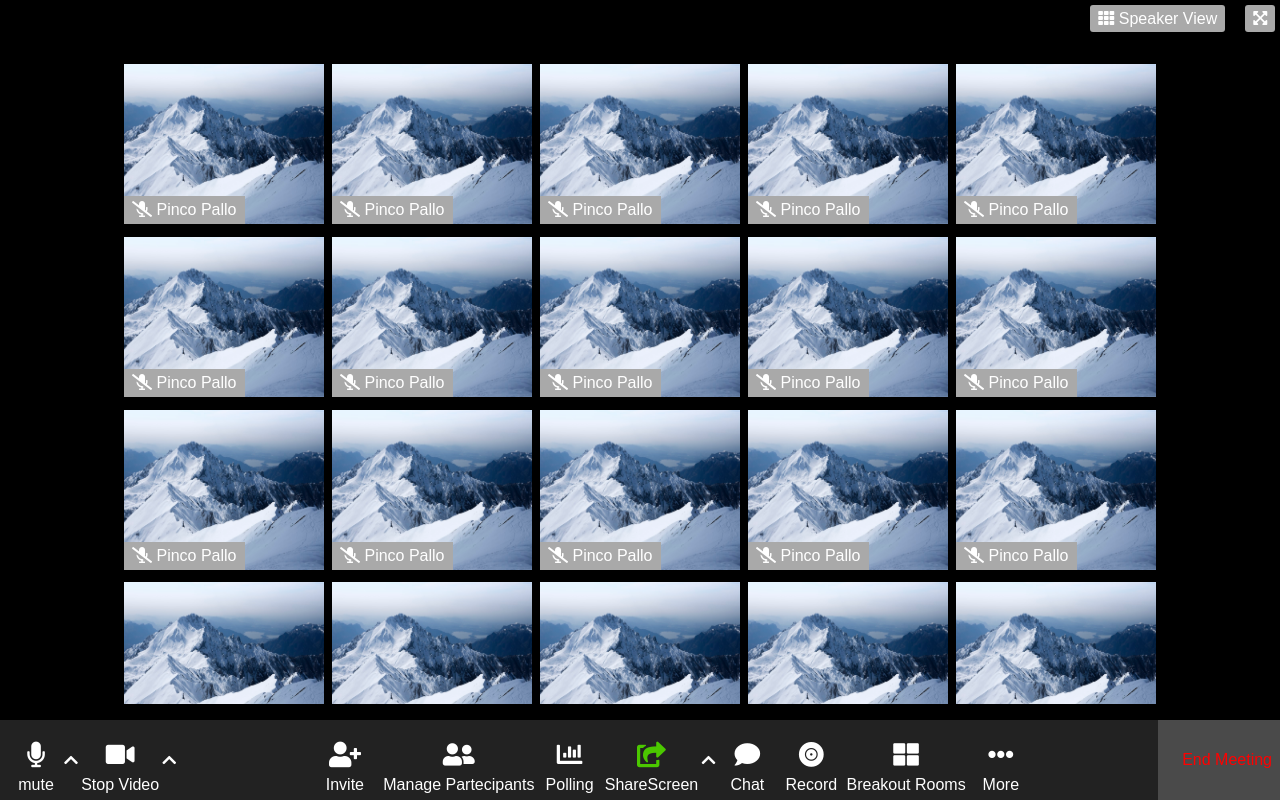
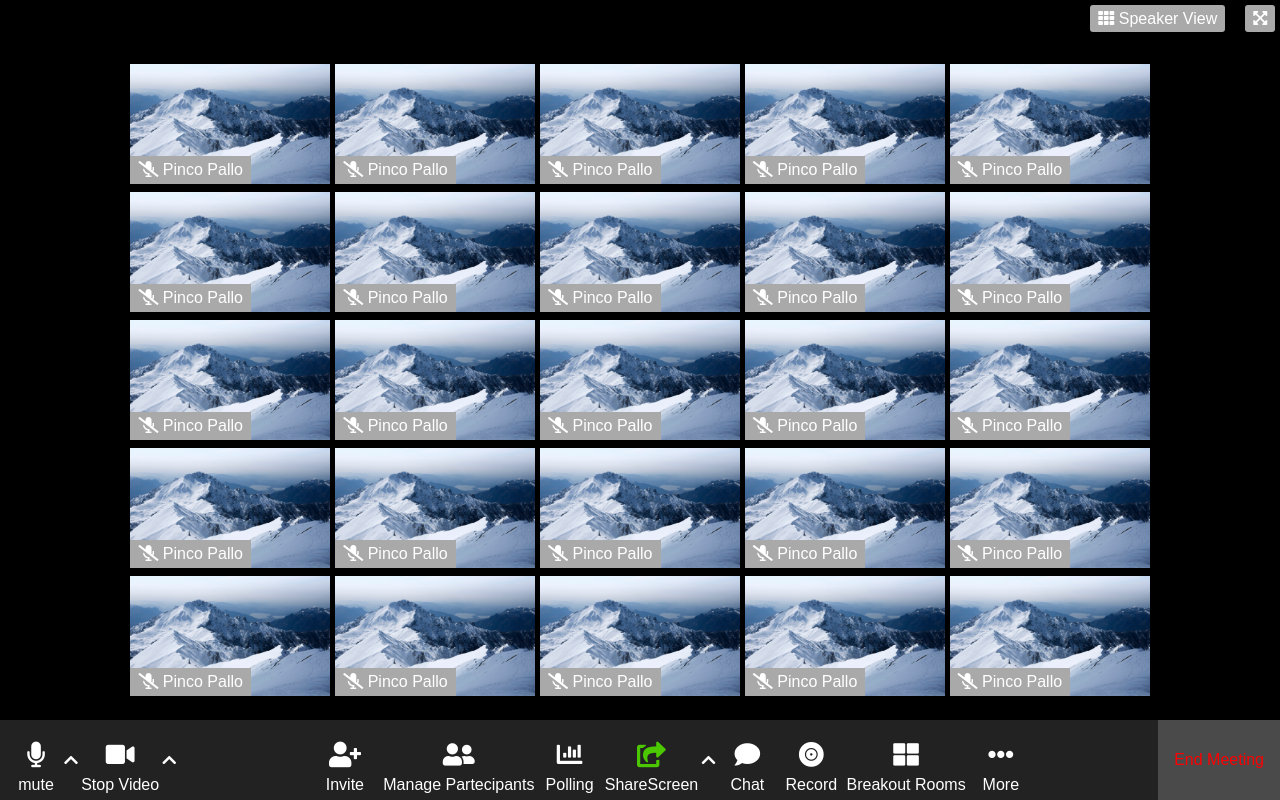
Before and after one commit to Francesco-Capriolo/html-css-zoom, a plain HTML site: page index.html in a window 1280 px wide. Drawn offline with Linux system fonts and the light colour scheme.

Commit message:
ultime correzione

```diff
--- a/css/style.css
+++ b/css/style.css
@@ -47,14 +47,14 @@ section {
     width: 90%;
     overflow: auto;
     flex-wrap: wrap;
-    gap: .8rem .5rem;
+    gap: .5rem .3rem;
     margin: 1rem auto;
     justify-content: center;
     align-content: flex-start;
 }
 
 .one-grid {
-    height: 20vh;
+    height: 15vh;
     min-width: 200px;
     align-items: flex-end;
     background-size: 100% 100%;
@@ -91,5 +91,5 @@ footer div:nth-of-type(4) i {
 footer nav:last-child {
     background-color: rgba(74, 74, 74, 255);
     color: red;
-    padding-left: 1.5rem;
+    padding: 1rem;
 }
--- a/index.html
+++ b/index.html
@@ -32,6 +32,22 @@
 
     <main>
         <section class="flex-container">
+            <div class="flex-container one-grid">
+                <div class="description-grid">
+                    <i class="fas fa-microphone-slash"></i>
+                    <span>
+                        Pinco Pallo
+                    </span>
+                </div>
+            </div>
+            <div class="flex-container one-grid">
+                <div class="description-grid">
+                    <i class="fas fa-microphone-slash"></i>
+                    <span>
+                        Pinco Pallo
+                    </span>
+                </div>
+            </div>
             <div class="flex-container one-grid">
                 <div class="description-grid">
                     <i class="fas fa-microphone-slash"></i>
```
